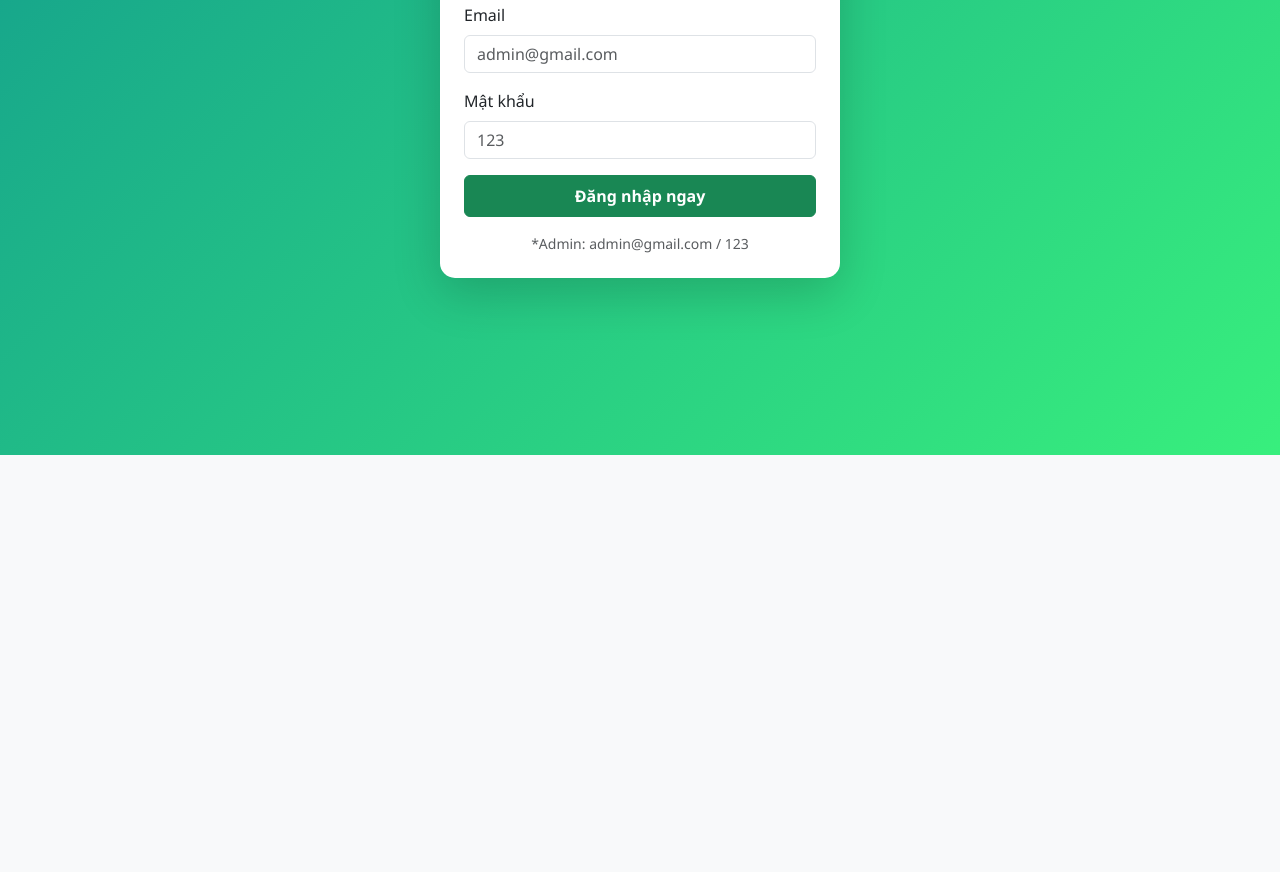
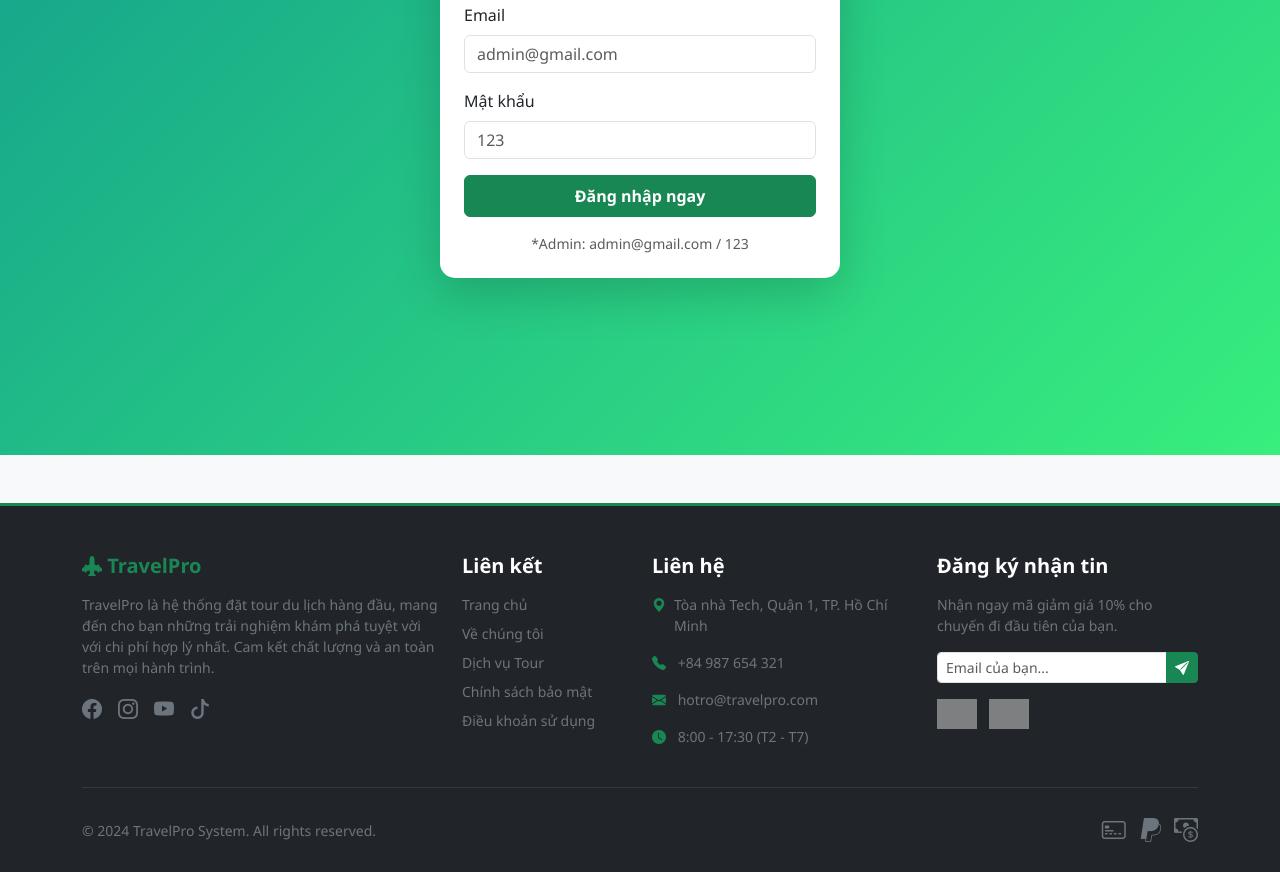
Before and after one commit to nltsocutiu/new_project, a plain HTML site: page TravelPro/index.html in a window 1280 px wide. Shown: the part 345-1217 px from the top of the page. Before the commit the page ends 800 px from the top, so only its background shows below. Drawn offline with nearby package versions, Linux system fonts and the light colour scheme; grey boxes are pictures that could not be loaded.

Commit message:
Update TravelPro index.html

```diff
--- a/TravelPro/index.html
+++ b/TravelPro/index.html
@@ -112,6 +112,7 @@
                     </div>
                 </div>
             </div>
+
 
             <div id="loading" class="text-center py-5">
                 <div class="spinner-grow text-success" role="status"></div>
@@ -270,7 +271,75 @@
             </div>
         </div>
     </div>
+<footer class="bg-dark text-white pt-5 pb-4 mt-5 border-top border-success border-3">
+    <div class="container">
+        <div class="row g-4">
+            <div class="col-lg-4 col-md-6">
+                <h5 class="fw-bold mb-3 text-success">
+                    <i class="bi bi-airplane-engines-fill"></i> TravelPro
+                </h5>
+                <p class="small text-secondary">
+                    TravelPro là hệ thống đặt tour du lịch hàng đầu, mang đến cho bạn những trải nghiệm khám phá tuyệt vời với chi phí hợp lý nhất. Cam kết chất lượng và an toàn trên mọi hành trình.
+                </p>
+                <div class="d-flex gap-3 mt-3">
+                    <a href="#" class="text-secondary fs-5 footer-icon"><i class="bi bi-facebook"></i></a>
+                    <a href="#" class="text-secondary fs-5 footer-icon"><i class="bi bi-instagram"></i></a>
+                    <a href="#" class="text-secondary fs-5 footer-icon"><i class="bi bi-youtube"></i></a>
+                    <a href="#" class="text-secondary fs-5 footer-icon"><i class="bi bi-tiktok"></i></a>
+                </div>
+            </div>
 
+            <div class="col-lg-2 col-md-6">
+                <h5 class="fw-bold mb-3 text-white">Liên kết</h5>
+                <ul class="list-unstyled small">
+                    <li class="mb-2"><a href="#" class="text-secondary text-decoration-none footer-link">Trang chủ</a></li>
+                    <li class="mb-2"><a href="#" class="text-secondary text-decoration-none footer-link">Về chúng tôi</a></li>
+                    <li class="mb-2"><a href="#" class="text-secondary text-decoration-none footer-link">Dịch vụ Tour</a></li>
+                    <li class="mb-2"><a href="#" class="text-secondary text-decoration-none footer-link">Chính sách bảo mật</a></li>
+                    <li class="mb-2"><a href="#" class="text-secondary text-decoration-none footer-link">Điều khoản sử dụng</a></li>
+                </ul>
+            </div>
+
+            <div class="col-lg-3 col-md-6">
+                <h5 class="fw-bold mb-3 text-white">Liên hệ</h5>
+                <ul class="list-unstyled small text-secondary">
+                    <li class="mb-3 d-flex"><i class="bi bi-geo-alt-fill me-2 text-success"></i> <span>Tòa nhà Tech, Quận 1, TP. Hồ Chí Minh</span></li>
+                    <li class="mb-3"><i class="bi bi-telephone-fill me-2 text-success"></i> +84 987 654 321</li>
+                    <li class="mb-3"><i class="bi bi-envelope-fill me-2 text-success"></i> hotro@travelpro.com</li>
+                    <li class="mb-3"><i class="bi bi-clock-fill me-2 text-success"></i> 8:00 - 17:30 (T2 - T7)</li>
+                </ul>
+            </div>
+
+            <div class="col-lg-3 col-md-6">
+                <h5 class="fw-bold mb-3 text-white">Đăng ký nhận tin</h5>
+                <p class="small text-secondary">Nhận ngay mã giảm giá 10% cho chuyến đi đầu tiên của bạn.</p>
+                <form action="#">
+                    <div class="input-group mb-2">
+                        <input type="email" class="form-control form-control-sm" placeholder="Email của bạn..." aria-label="Email">
+                        <button class="btn btn-success btn-sm" type="button"><i class="bi bi-send-fill"></i></button>
+                    </div>
+                </form>
+                <div class="mt-3">
+                    <img src="https://upload.wikimedia.org/wikipedia/commons/thumb/7/78/Google_Play_Store_badge_EN.svg/2560px-Google_Play_Store_badge_EN.svg.png" alt="Google Play" height="30" class="me-2 opacity-75">
+                    <img src="https://upload.wikimedia.org/wikipedia/commons/thumb/3/3c/Download_on_the_App_Store_Badge.svg/2560px-Download_on_the_App_Store_Badge.svg.png" alt="App Store" height="30" class="opacity-75">
+                </div>
+            </div>
+        </div>
+
+        <hr class="border-secondary my-4 opacity-25">
+
+        <div class="row align-items-center">
+            <div class="col-md-6 text-center text-md-start mb-2 mb-md-0">
+                <p class="small text-secondary mb-0">&copy; 2024 TravelPro System. All rights reserved.</p>
+            </div>
+            <div class="col-md-6 text-center text-md-end">
+                <i class="bi bi-credit-card-2-front text-secondary fs-4 me-2"></i>
+                <i class="bi bi-paypal text-secondary fs-4 me-2"></i>
+                <i class="bi bi-cash-coin text-secondary fs-4"></i>
+            </div>
+        </div>
+    </div>
+</footer>
     <script src="https://code.jquery.com/jquery-3.6.0.min.js"></script>
     <script src="https://cdn.jsdelivr.net/npm/bootstrap@5.3.0/dist/js/bootstrap.bundle.min.js"></script>
     <script src="js/script.js"></script>
```
